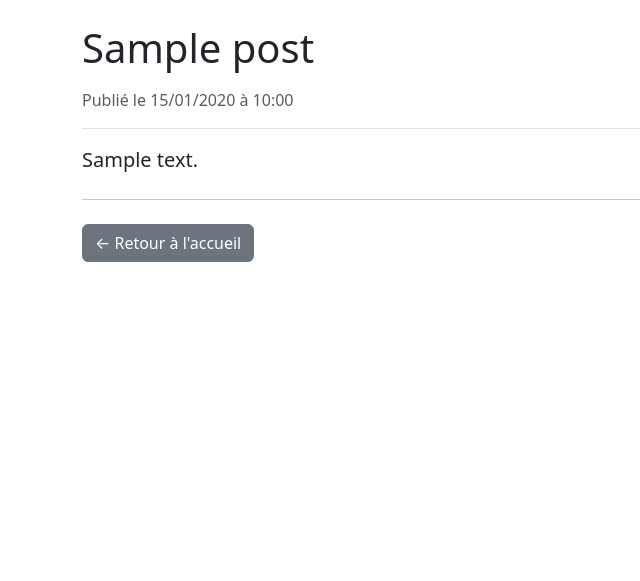
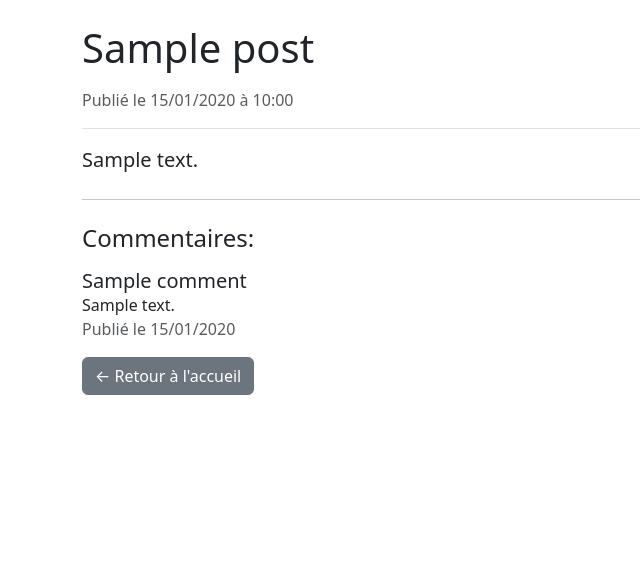
Before and after one commit to Arthurprnt/3A2526-Blog, a PHP site: template app/Views/post_show.twig in a window 1280 px wide. Shown: the part 56-637 px from the top of the page, without its empty margins (0-640 px from the left). Run offline with PHP 8.4, Linux system fonts and the light colour scheme; the template is opened without the code that fills it: most values are stand-ins (such as "Sample title", 1, 10 or a date in 2020); some libraries are stand-ins or nearby versions; some web fonts are replaced.

Commit message:
Ajout feature: Ajout et visualisation de commentaires sous un post

```diff
--- a/app/Models/PostModel.php
+++ b/app/Models/PostModel.php
@@ -11,7 +11,7 @@ class PostModel extends BaseModel {
      */
     public function findAll(): array {
         try {
-            $stmt = $this->db->query("SELECT * FROM posts ORDER BY created_at DESC");
+            $stmt = $this->db->query("SELECT * FROM Articles ORDER BY date_creation DESC");
             return $stmt->fetchAll();
         } catch (PDOException $e) {
             $this->logger->error("Erreur lors de la récupération de tous les posts", $e);
@@ -24,7 +24,7 @@ class PostModel extends BaseModel {
      */
     public function findById(int $id): object|false {
         try {
-            $stmt = $this->db->prepare("SELECT * FROM posts WHERE id = ?");
+            $stmt = $this->db->prepare("SELECT * FROM Articles WHERE id = ?");
             $stmt->execute([$id]);
             return $stmt->fetch();
         } catch (PDOException $e) {
--- a/app/Views/home.twig
+++ b/app/Views/home.twig
@@ -17,12 +17,12 @@
             <div class="col-12 col-md-6">
                 <div class="card h-100">
                     <div class="card-body d-flex flex-column">
-                        <h5 class="card-title">{{ post.title }}</h5>
-                        <p class="card-text">{{ post.content|slice(0, 120) }}...</p>
+                        <h5 class="card-title">{{ post.titre }}</h5>
+                        <p class="card-text">{{ post.contenu|slice(0, 120) }}...</p>
                         <a href="/3A2526-Blog/post/{{ post.id }}" class="btn btn-primary mt-auto">Lire la suite</a>
                     </div>
                     <div class="card-footer text-muted">
-                        Publié le {{ post.created_at|date("d/m/Y") }}
+                        Publié le {{ post.date_creation|date("d/m/Y") }}
                     </div>
                 </div>
             </div>
--- a/app/Views/post_show.twig
+++ b/app/Views/post_show.twig
@@ -2,16 +2,57 @@
 
 {% block content %}
     <article>
-        <h1 class="mb-3">{{ post.title }}</h1>
+        <h1 class="mb-3">{{ post.titre }}</h1>
         <p class="text-muted border-bottom pb-3 mb-3">
-            Publié le {{ post.created_at|date("d/m/Y à H:i") }}
+            Publié le {{ post.date_creation|date("d/m/Y à H:i") }}
         </p>
 
         <div class="lead">
-            {{ post.content|nl2br }}
+            {{ post.contenu|nl2br }}
         </div>
     </article>
 
     <hr class="my-4">
+    <div>
+        <h4 class="mb-3">
+            Commentaires:
+        </h4>
+    </div>
+
+    <form x-show="connected" class="mb-3 action="/3A2526-Blog/post/{{ post.id }}" method="POST" novalidate>
+
+        {# Champ commentaire #}
+        <div class="mb-3">
+            <textarea class="form-control {% if errors.commentaire %}is-invalid{% endif %}"
+                        id="commentaire"
+                        name="commentaire"
+                        rows="2"
+                        placeholder="Ajoutez un commentaire..."
+                        required>{{ old_input.commentaire|default('') }}</textarea>
+            {% if errors.commentaire %}
+                <div class="invalid-feedback">{{ errors.commentaire }}</div>
+            {% endif %}
+        </div>
+
+        <button type="submit" class="btn btn-primary">Envoyer</button>
+    </form>
+
+    {% for comment in comments %}
+        <div class="lead2 mb-3">
+            <div class="h-100">
+                <div class="d-flex flex-column">
+                    <h5 class="card-title">{{ comment.nom_auteur }}</h5>
+                    <p class="card-text">{{ comment.contenu|slice(0, 120) }}</p>
+                </div>
+                <div class="card-footer text-muted">
+                    Publié le {{ comment.date_creation|date("d/m/Y") }}
+                </div>
+            </div>
+        </div>
+    {% else %}
+        <div class="col-12">
+            <p>Aucun article à afficher pour le moment.</p>
+        </div>
+    {% endfor %}
     <a href="/3A2526-Blog/" class="btn btn-secondary">&larr; Retour à l'accueil</a>
 {% endblock %}
```
Also changed, not shown: app/Controllers/PostController.php (+31 -2 lines).
